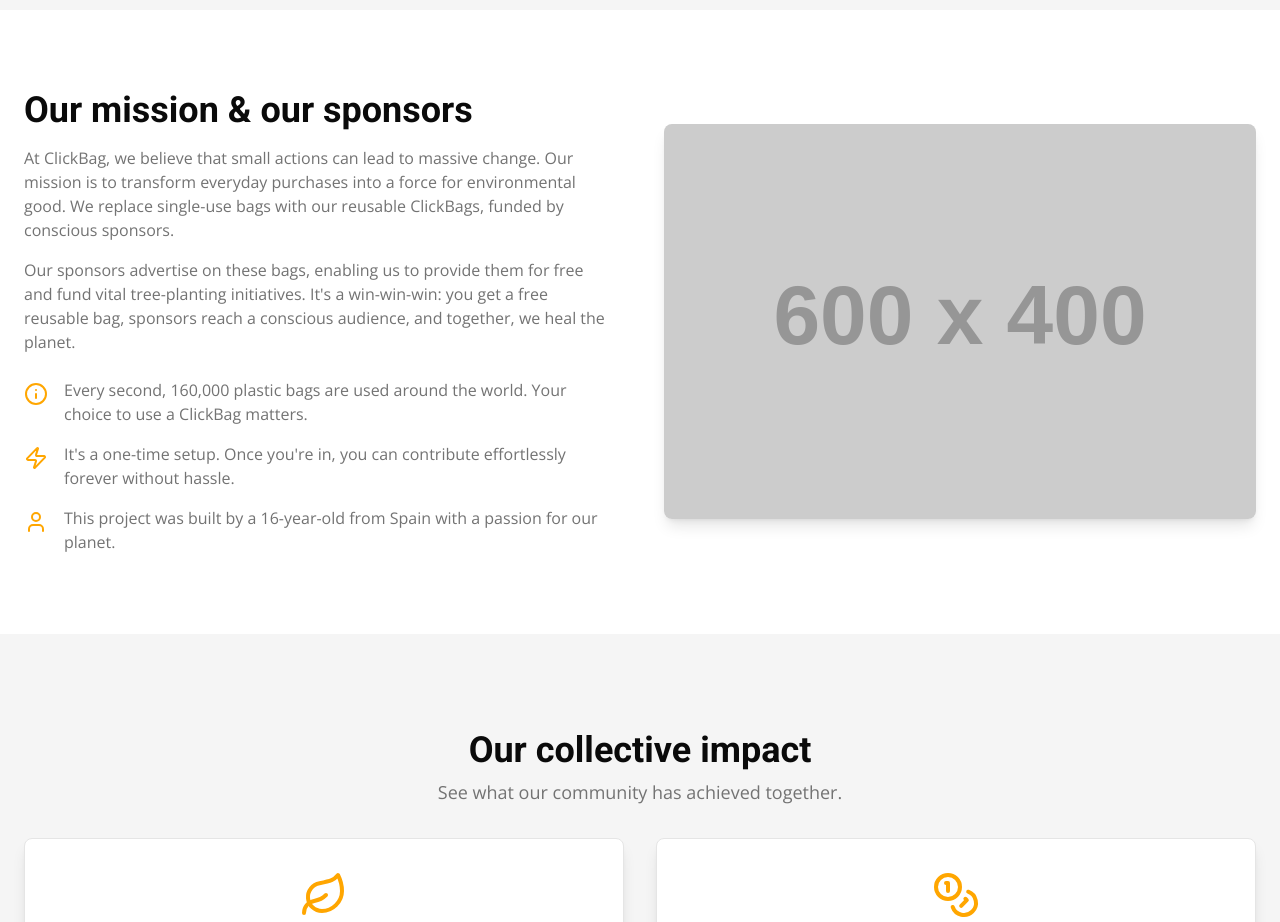
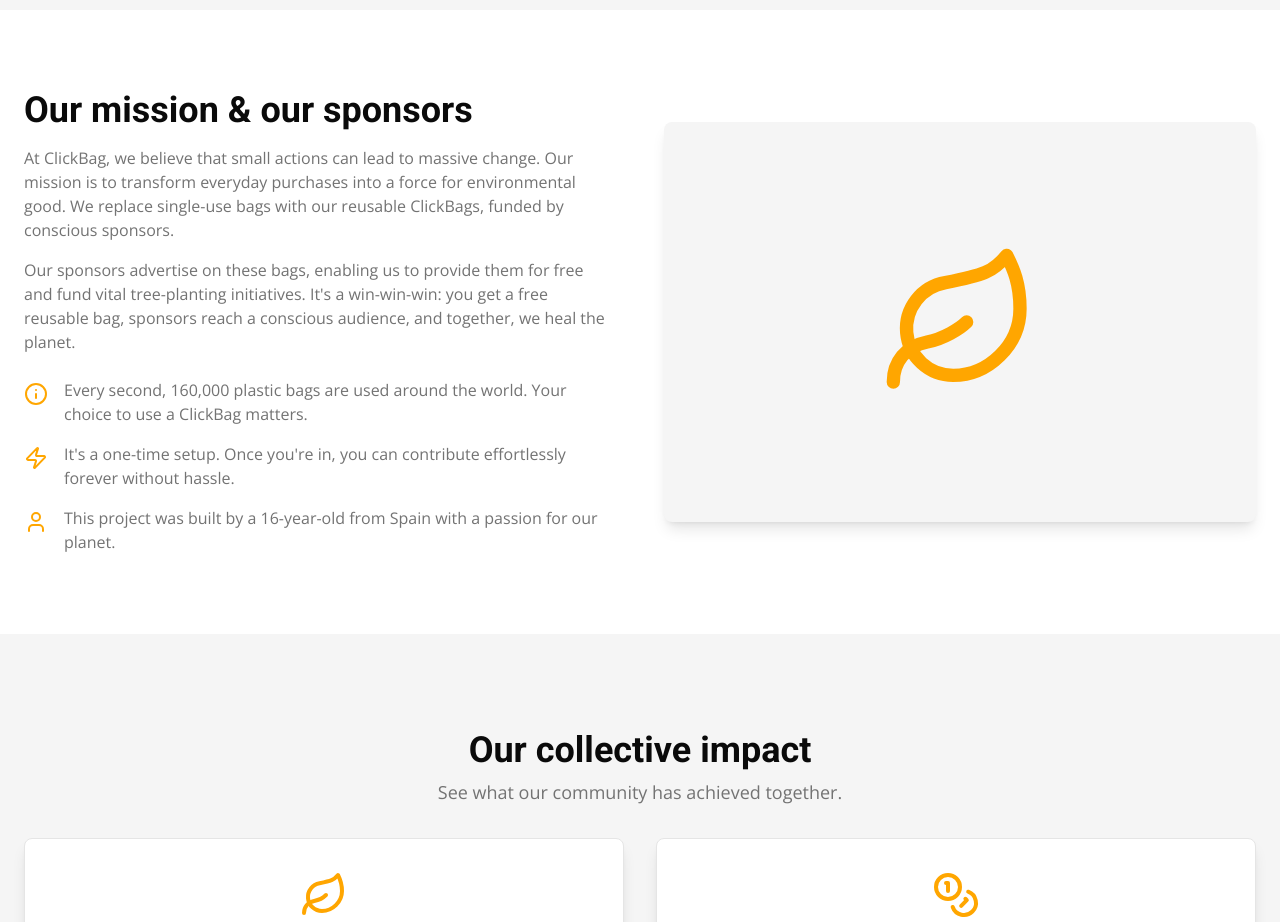
Before and after one commit to gabrielm8882/ClickBag.web, a Next.js app: page / in a window 1280 px wide. Shown: the part 1060-1982 px from the top of the page. Built offline with nearby package versions, Linux system fonts and the light colour scheme; no server answers; the database is empty; a web font is replaced by a local one.

Commit message:
Ok, now can you, in the blank space at the right side of the text that s

```diff
--- a/src/app/page.tsx
+++ b/src/app/page.tsx
@@ -3,7 +3,7 @@
 
 import { Button } from '@/components/ui/button';
 import { Card, CardContent, CardHeader, CardTitle } from '@/components/ui/card';
-import { Leaf, ScanLine, Coins, ArrowRight, Info, User, Zap, Package, Handshake, Lock } from 'lucide-react';
+import { Leaf, ScanLine, Coins, ArrowRight, Info, User, Zap, Package, Handshake, Lock, ShoppingBag } from 'lucide-react';
 import Link from 'next/link';
 import Image from 'next/image';
 import { useEffect, useState } from 'react';
@@ -11,7 +11,8 @@
 import { doc, onSnapshot } from 'firebase/firestore';
 import { db } from '@/lib/firebase';
 import { cn } from '@/lib/utils';
-import { motion } from 'framer-motion';
+import { motion, useInView } from 'framer-motion';
+import { useRef } from 'react';
 
 function AnimatedCounter({ end, duration = 2000, className }: { end: number; duration?: number, className?: string }) {
   const [count, setCount] = useState(0);
@@ -37,6 +38,36 @@
     totalTreesPlanted: number;
     totalClickPoints: number;
 }
+
+const BagToTreeAnimation = () => {
+    const ref = useRef(null);
+    const isInView = useInView(ref, { once: true, amount: 0.5 });
+
+    const variants = {
+      hidden: { opacity: 0, scale: 0.5, rotate: -90 },
+      visible: { opacity: 1, scale: 1, rotate: 0, transition: { duration: 0.7, ease: 'easeOut' } },
+    };
+
+    return (
+      <div ref={ref} className="relative w-full h-[400px] flex items-center justify-center bg-secondary rounded-lg shadow-lg overflow-hidden">
+        <motion.div
+          animate={{ opacity: isInView ? 0 : 1, scale: isInView ? 0.2 : 1, rotate: isInView ? 180 : 0 }}
+          transition={{ duration: 0.8, ease: 'easeInOut' }}
+          className="absolute"
+        >
+          <ShoppingBag className="h-32 w-32 text-primary" />
+        </motion.div>
+        <motion.div
+          initial="hidden"
+          animate={isInView ? 'visible' : 'hidden'}
+          variants={variants}
+          className="absolute"
+        >
+          <Leaf className="h-40 w-40 text-accent" />
+        </motion.div>
+      </div>
+    );
+  };
 
 export default function Home() {
   const { user } = useAuth();
@@ -227,14 +258,7 @@
             </div>
           </motion.div>
           <motion.div variants={FADE_UP_ANIMATION_VARIANTS}>
-            <Image
-              src="https://placehold.co/600x400.png"
-              alt="Sponsored ClickBag"
-              width={600}
-              height={400}
-              className="rounded-lg shadow-lg"
-              data-ai-hint="shopping bag"
-            />
+             <BagToTreeAnimation />
           </motion.div>
         </motion.div>
       </section>
```
